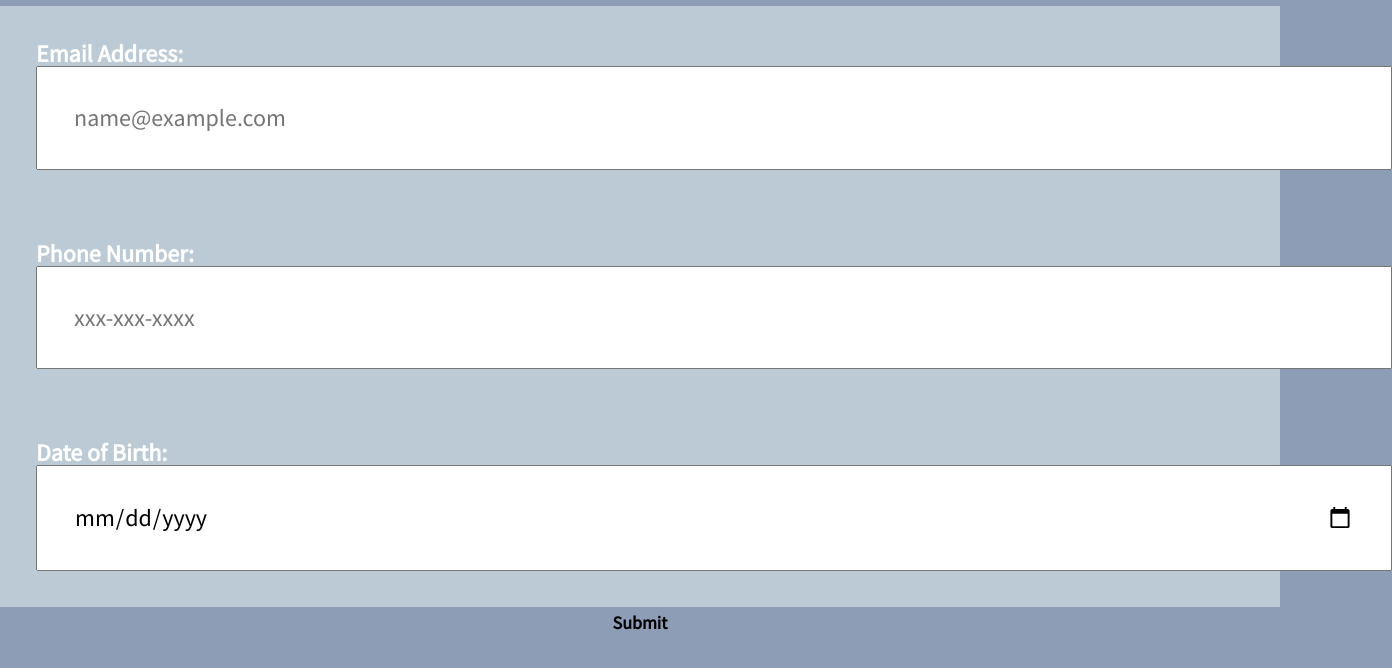
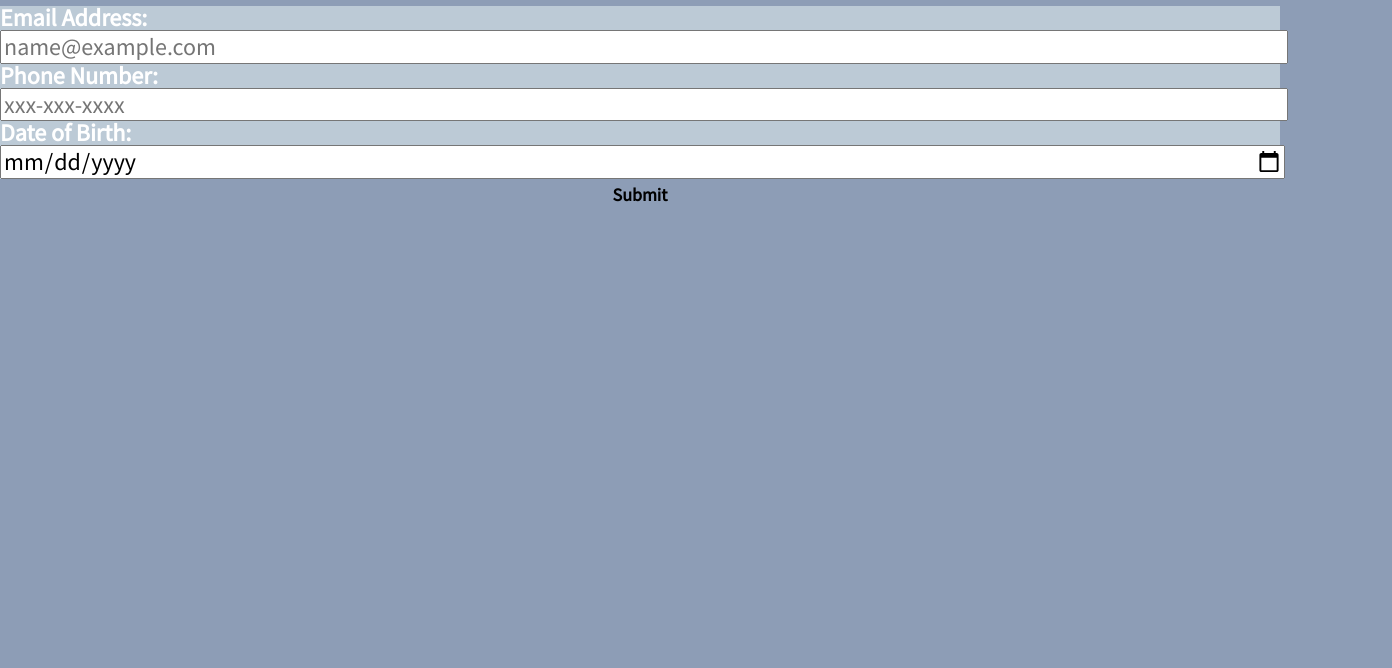
Before and after one commit to ITMD362-EricBartell/itmd362-lab2, a plain HTML site: page index.html in a window 1280 px wide. Shown: the part 54-722 px from the top of the page, 1392 px wide, since content can reach past the window. Drawn offline with Linux system fonts and the light colour scheme.

Commit message:
Update screen.css

```diff
--- a/css/screen.css
+++ b/css/screen.css
@@ -46,7 +46,6 @@ fieldset{
   padding: 0px;
 }
 label, input{
-  padding: 36px;
   width: 100%;
   font-size: 24px;
 }
```
